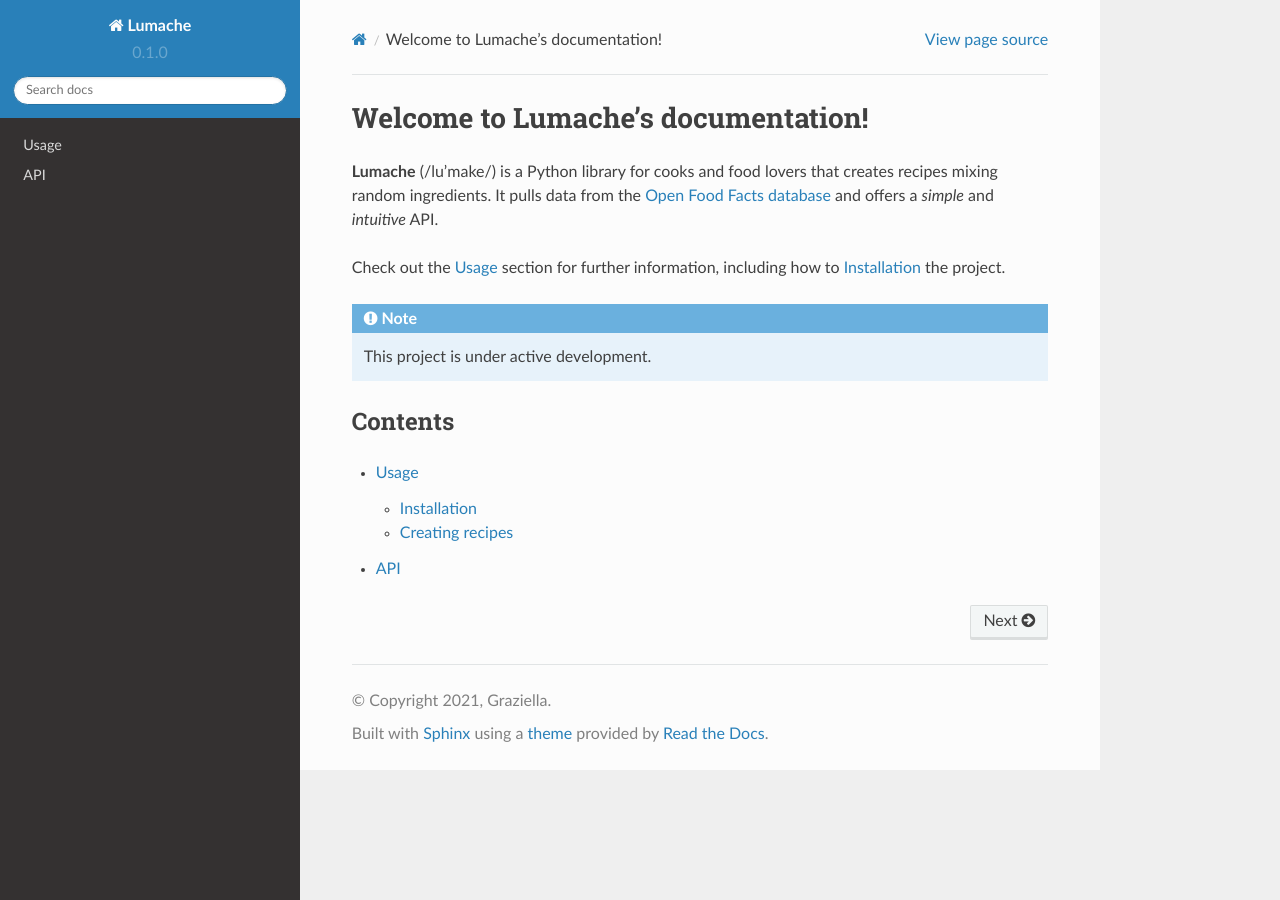
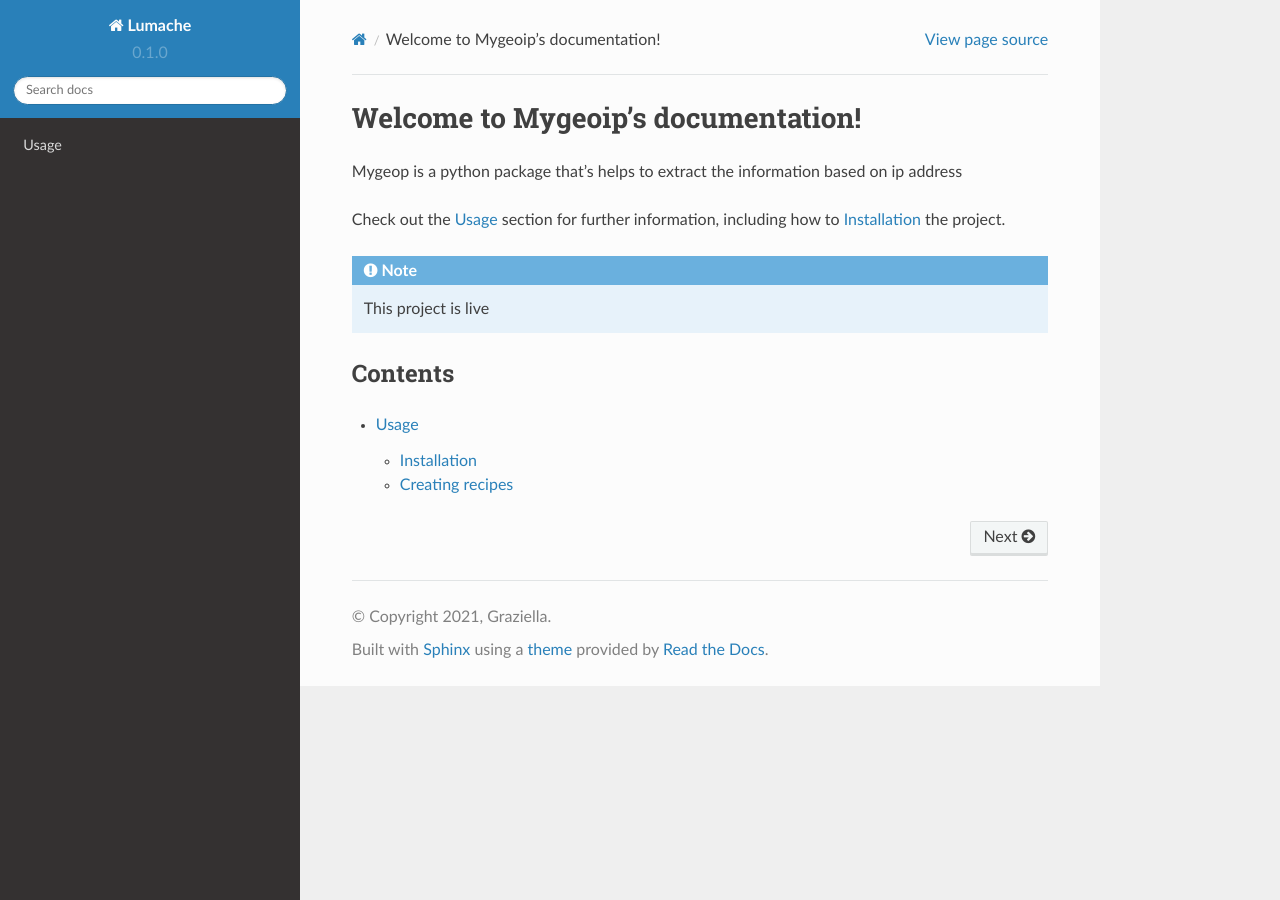
Before and after one commit to Deadshot0x7/mygeoip, a Sphinx documentation site: the page built from docs/source/index.rst, in a window 1280 px wide. Built offline with Sphinx 7.4.7 and the Read the Docs theme 2.0.0, drawn with Linux system fonts in a browser that asks for light colours.

Commit message:
Update index.rst

```diff
--- a/docs/source/index.rst
+++ b/docs/source/index.rst
@@ -1,17 +1,14 @@
-Welcome to Lumache's documentation!
+Welcome to Mygeoip's documentation!
 ===================================
 
-**Lumache** (/lu'make/) is a Python library for cooks and food lovers
-that creates recipes mixing random ingredients.
-It pulls data from the `Open Food Facts database <https://world.openfoodfacts.org/>`_
-and offers a *simple* and *intuitive* API.
+Mygeop is a python package that's  helps to extract the information based on ip address
 
 Check out the :doc:`usage` section for further information, including
 how to :ref:`installation` the project.
 
 .. note::
 
-   This project is under active development.
+   This project is live
 
 Contents
 --------
@@ -19,4 +16,3 @@
 .. toctree::
 
    usage
-   api
```
